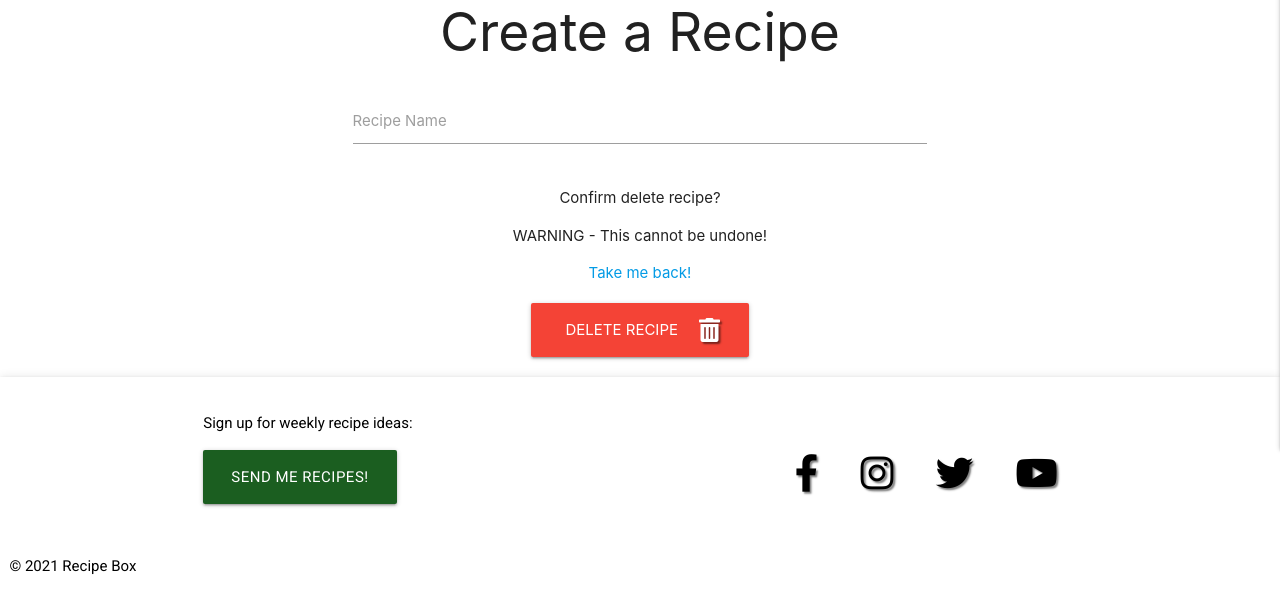
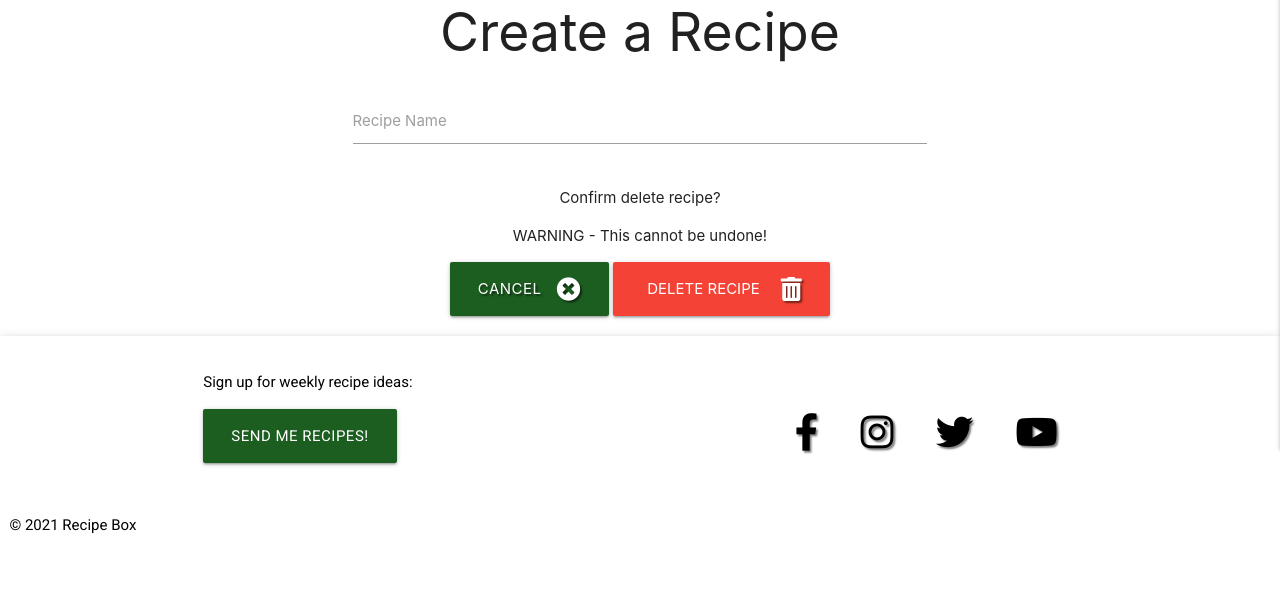
Before and after one commit to theopmw/recipe-box, a Flask app: template templates/delete_recipe.html in a window 1280 px wide. Shown: the part 411-1003 px from the top of the page. After the commit the page ends 944 px from the top, so only its background shows below. Run offline with Flask 2, Linux system fonts and the light colour scheme; the template is opened without the code that fills it: values that come from a table or form of the project are taken from there, others are empty; the visitor is signed in with stand-in values (Sample User, id 1); some libraries are stand-ins or nearby versions; some web fonts are replaced.

Commit message:
Add and style cancel button to delete_recipe.html

```diff
--- a/static/css/style.css
+++ b/static/css/style.css
@@ -172,9 +172,9 @@ input[type="submit" i] {
   text-transform: uppercase;
 }
 
-.delete-button {
+/* .delete-button {
   margin: 1.25rem 0 0 0;
-}
+} */
 
 .delete-button #submit {
   background-color: #f44336;
--- a/templates/delete_recipe.html
+++ b/templates/delete_recipe.html
@@ -19,13 +19,14 @@
         <div class="confirm-delete-message center-align">
             <p>Confirm delete recipe?</p>
             <p>WARNING - This cannot be undone!</p>
-            <a class="link" href="{{ url_for('profile', username=session['user']) }}">Take me back!</a>
-
         </div>
 
         <div class="row">
             <div class="col s12 center-align">
-                <button class="btn-large red text-shadow delete-button">{{ form.submit() }} <i class="fas fa-trash-alt right"></i></button>
+                <a href="{{ url_for('profile', username=session['user']) }}" class="btn-large green darken-4 text-shadow">
+                    Cancel <i class="fas fa-times-circle right"></i>
+                </a>
+                <button class="btn-large text-shadow red delete-button">{{ form.submit() }} <i class="fas fa-trash-alt right"></i></button>
             </div>
         </div>
 </form>
```
